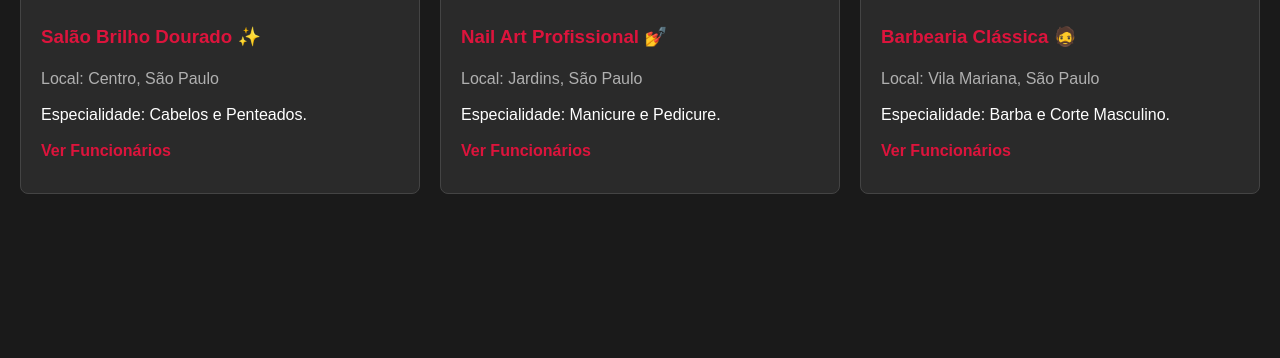
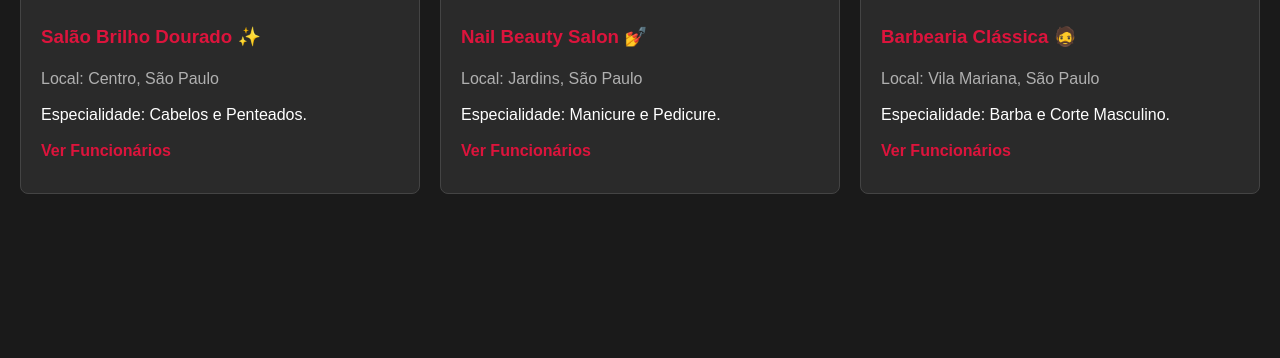
Before and after one commit to jmsv25t/alpha-2, a Flask app: page /dashboard in a window 1280 px wide. Shown: the part 442-800 px from the top of the page. Run offline with Flask 3, Linux system fonts and the light colour scheme.

Commit message:
Update dashboard.html

```diff
--- a/templates/dashboard.html
+++ b/templates/dashboard.html
@@ -41,7 +41,7 @@
             <img src="{{ url_for('static', filename='images/sl2.jpg') }}" alt="Nail Art Profissional"
                  style="width: 100%; height: 200px; object-fit: cover; border-radius: 8px 8px 0 0; margin-bottom: 15px;">
 
-            <h3>Nail Art Profissional 💅</h3>
+            <h3>Nail Beauty Salon 💅</h3>
             <p style="color: var(--text-light);">Local: Jardins, São Paulo</p>
             <p>Especialidade: Manicure e Pedicure.</p>
             <p class="accent-text">Ver Funcionários</p>
```
